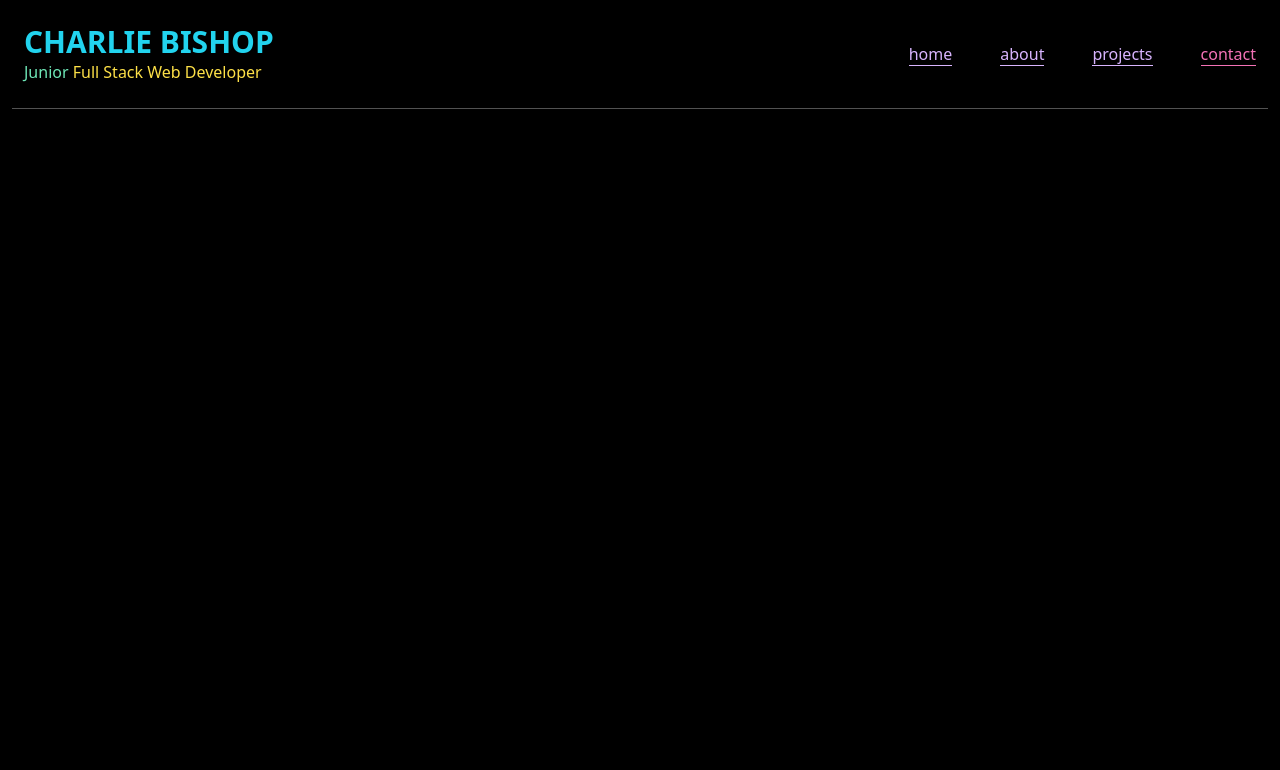
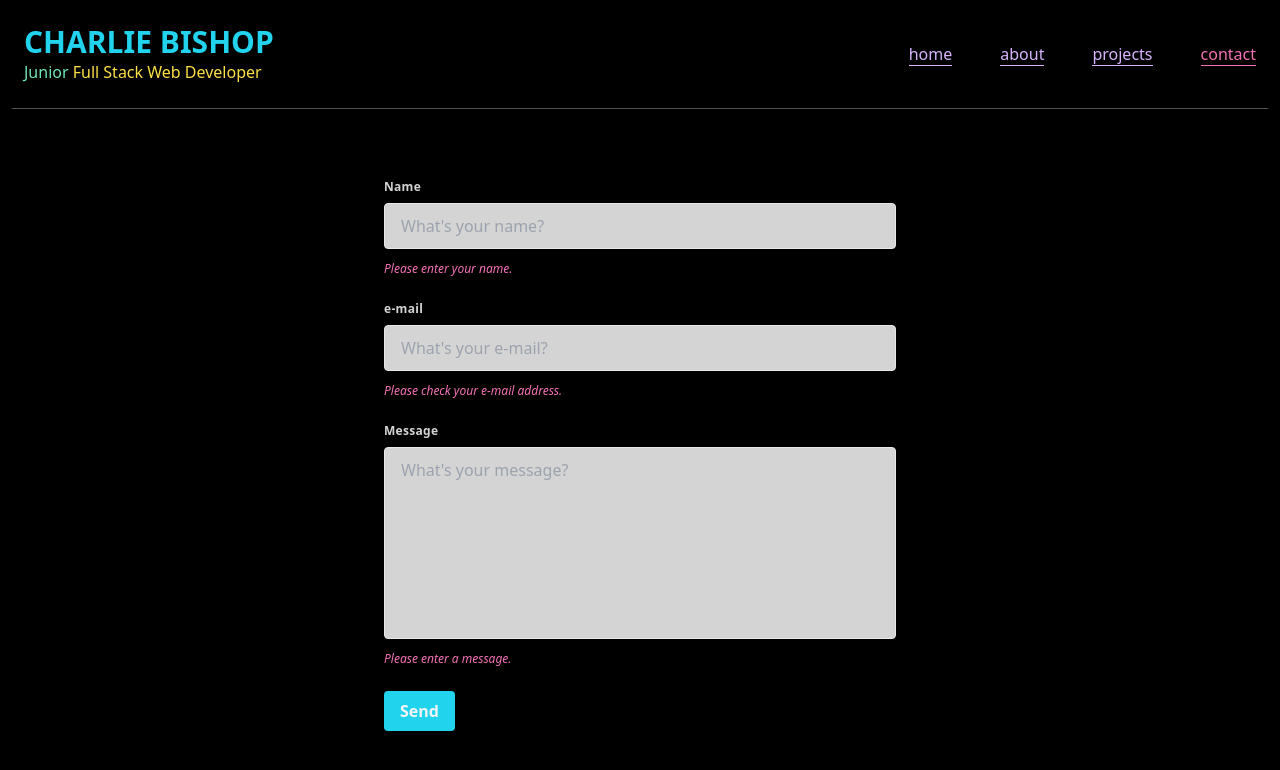
Before and after one commit to charlieBdev/portfolio, a Next.js app: page /contact in a window 1280 px wide. Shown: the top 770 px of the page. Built offline with nearby package versions, Linux system fonts and the light colour scheme.

Commit message:
basic form layout done

```diff
--- a/src/app/about/page.tsx
+++ b/src/app/about/page.tsx
@@ -7,7 +7,7 @@ export default function About() {
     return (
       <main className="flex flex-col justify-between">
         <div className="p-3 ml-3 mr-3 text-sm lg:text-center xl:text-md">
-          <p className="mb-1">Hey, I have just finished a Software Engineering Bootcamp with <span className="text-neutral-400 animate-pulse">Northcoders</span> and am looking for <span className="text-neutral-400 animate-pulse">Junior</span> or Entry-level roles in <span className="text-neutral-400 animate-pulse">Sheffield</span> or Remote.</p>
+          <p className="mb-1">Hey, I have just finished a Software Engineering Bootcamp with <span className="text-neutral-400 animate-pulse">Northcoders</span> and am looking for <span className="text-neutral-400 animate-pulse">Junior</span> or <span className="text-neutral-400 animate-pulse">Entry-level</span> roles in <span className="text-neutral-400 animate-pulse">Sheffield</span> or Remote.</p>
           <p>Check out my <Link href="/projects" className="border-b border-purple-300 text-purple-300">projects</Link> or send a message via the <Link href="/about" className="border-b border-purple-300 text-purple-300">contact</Link> page if you'd like a chat.</p>
         </div>
         <div className="flex flex-row flex-wrap justify-center text-center gap-2 m-3 lg:gap-6 xl:gap-9">
--- a/src/app/contact/page.tsx
+++ b/src/app/contact/page.tsx
@@ -1,7 +1,43 @@
 export default function Contact() {
-    return (
-      <main className="flex flex-col h-screen justify-center overflow-hidden">
-
-      </main>
-    )
+  return (
+    <main className="flex flex-col h-screen justify-center">
+        <form className="w-5/6 max-w-lg ml-auto mr-auto mt-3 mb-3">
+          <div className="flex flex-wrap -mx-3 mb-6">
+            <div className="w-full px-3">
+              <label className="block  tracking-wide text-neutral-300 text-xs font-bold mb-2" htmlFor="grid-name">
+                Name
+              </label>
+              <input className="autofocus appearance-none block w-full bg-neutral-300 text-neutral-900 border border-gray-200 rounded py-3 px-4 mb-3 leading-tight focus:outline-none focus:bg-white" id="grid-first-name" type="text" placeholder="What's your name?" />
+              <p className="text-pink-400 text-xs italic">Please enter your name.</p>
+            </div>
+          </div>
+          <div className="flex flex-wrap -mx-3 mb-6">
+            <div className="w-full px-3">
+              <label className="block tracking-wide text-neutral-300 text-xs font-bold mb-2" htmlFor="grid-email">
+                e-mail
+              </label>
+              <input className="appearance-none block w-full bg-neutral-300 text-neutral-900 border border-gray-200 rounded py-3 px-4 mb-3 leading-tight focus:outline-none focus:bg-white" id="email" type="email" placeholder="What's your e-mail?" />
+              <p className="text-pink-400 text-xs italic">Please check your e-mail address.</p>
+            </div>
+          </div>
+          <div className="flex flex-wrap -mx-3 mb-6">
+            <div className="w-full px-3">
+              <label className="block tracking-wide text-neutral-300 text-xs font-bold mb-2" htmlFor="grid-message">
+                Message
+              </label>
+              <textarea className=" no-resize appearance-none block w-full bg-neutral-300 text-neutral-900 border border-gray-200 rounded py-3 px-4 mb-3 leading-tight focus:outline-none focus:bg-white h-48 resize-none" id="message" placeholder="What's your message?"></textarea>
+              <p className="text-pink-400 text-xs italic">Please enter a message.</p>
+            </div>
+          </div>
+          <div className="md:flex md:items-center">
+            <div className="md:w-1/3">
+              <button className="shadow bg-cyan-400 hover:bg-emerald-300 focus:shadow-outline focus:outline-none text-neutral-100 font-bold py-2 px-4 rounded" type="button">
+                Send
+              </button>
+            </div>
+            <div className="md:w-2/3"></div>
+          </div>
+        </form>
+    </main>
+  )
 }
--- a/src/app/projects/page.tsx
+++ b/src/app/projects/page.tsx
@@ -1,7 +1,7 @@
 export default function Projects() {
     return (
-		<main className="flex flex-col h-screen justify-center overflow-hidden">
+      <main className="flex flex-col h-screen justify-center overflow-hidden">
 
-		</main>
+      </main>
     )
 }
```
